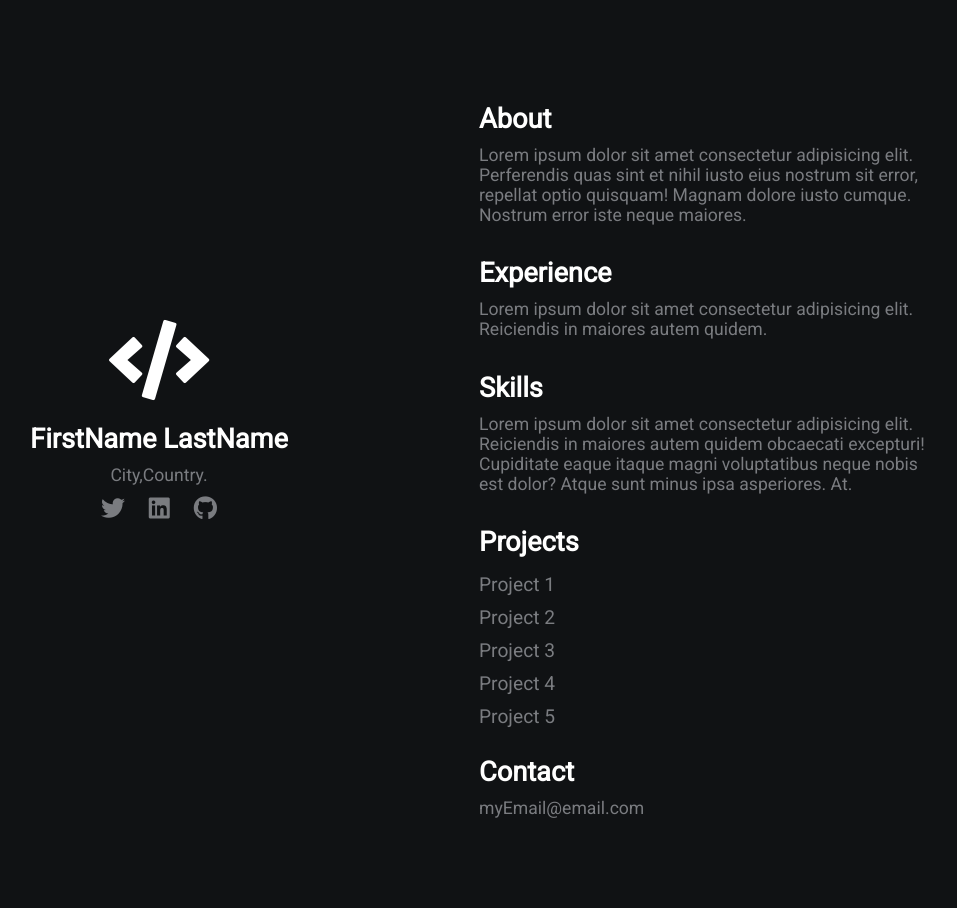
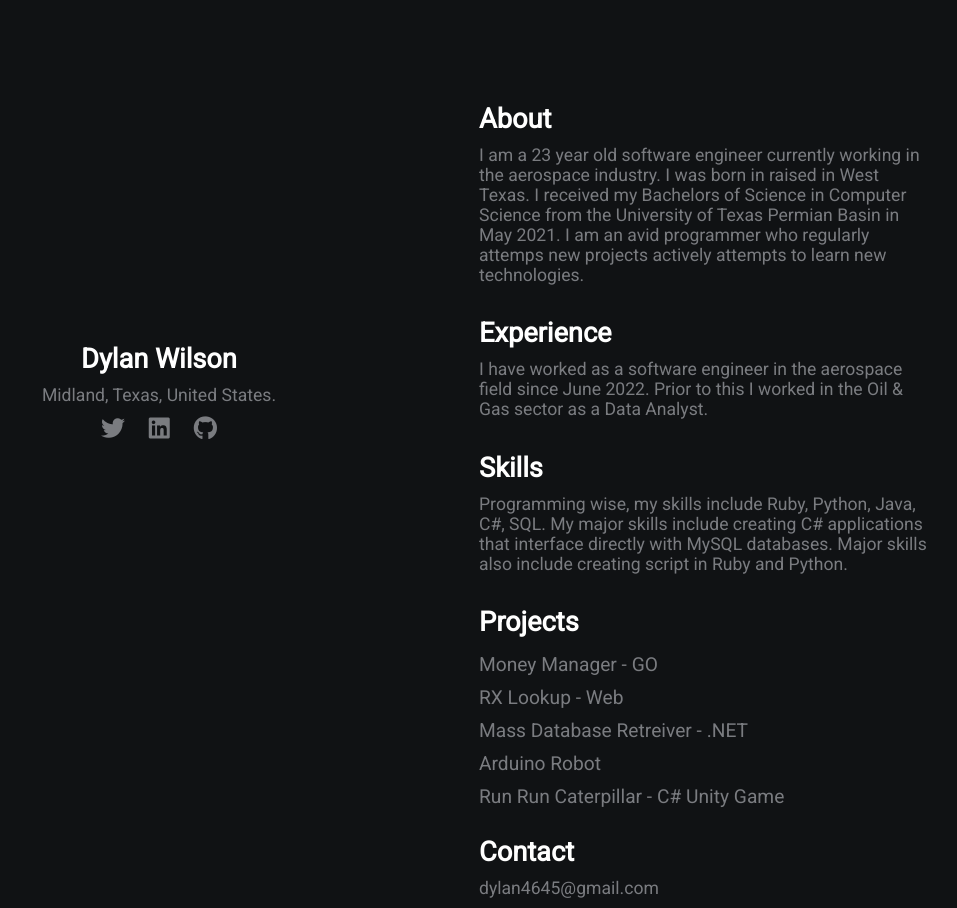
Before and after one commit to DylanWilson-Hub/Portolio, a plain HTML site: page index.html in a window 1280 px wide. Shown: the whole page, without its empty margins (161-1118 px from the left). Before the commit the page ends 828 px from the top, so only its background shows below. Drawn offline with Linux system fonts and the light colour scheme.

Commit message:
concept ideas

```diff
--- a/index.html
+++ b/index.html
@@ -6,34 +6,33 @@
     <meta http-equiv="X-UA-Compatible" content="ie=edge">
     <link rel="stylesheet" href="https://use.fontawesome.com/releases/v5.4.1/css/all.css" integrity="sha384-5sAR7xN1Nv6T6+dT2mhtzEpVJvfS3NScPQTrOxhwjIuvcA67KV2R5Jz6kr4abQsz" crossorigin="anonymous">
     <link rel="stylesheet" href="style.css">
-    <title>Your Name</title>
+    <title>Dylan Wilson</title>
 </head>
 <body>
     <div class="grid-2">
         <div class="section-1">
-            <i class="fas fa-code fa-5x white"></i>
-            <h2>FirstName LastName</h2>
-            <p>City,Country.</p>
+            <h2>Dylan Wilson</h2>
+            <p>Midland, Texas, United States.</p>
             <a href="#"><i class="fab fa-twitter"></i></a>
             <a href="#"><i class="fab fa-linkedin"></i></a>
             <a href="#"><i class="fab fa-github"></i></a>
         </div>
         <div class="section-2">
             <h2>About</h2>
-            <p>Lorem ipsum dolor sit amet consectetur adipisicing elit. Perferendis quas sint et nihil iusto eius nostrum sit error, repellat optio quisquam! Magnam dolore iusto cumque. Nostrum error iste neque maiores.</p>
+            <p>I am a 23 year old software engineer currently working in the aerospace industry. I was born in raised in West Texas. I received my Bachelors of Science in Computer Science from the University of Texas Permian Basin in May 2021. I am an avid programmer who regularly attemps new projects actively attempts to learn new technologies.</p>
             <h2>Experience</h2>
-            <p>Lorem ipsum dolor sit amet consectetur adipisicing elit. Reiciendis in maiores autem quidem.</p>
+            <p>I have worked as a software engineer in the aerospace field since June 2022. Prior to this I worked in the Oil & Gas sector as a Data Analyst.</p>
 
             <h2>Skills</h2>
-            <p>Lorem ipsum dolor sit amet consectetur adipisicing elit. Reiciendis in maiores autem quidem obcaecati excepturi! Cupiditate eaque itaque magni voluptatibus neque nobis est dolor? Atque sunt minus ipsa asperiores. At.</p>
+            <p>Programming wise, my skills include Ruby, Python, Java, C#, SQL. My major skills include creating C# applications that interface directly with MySQL databases. Major skills also include creating script in Ruby and Python.</p>
             <h2>Projects</h2>
-            <a href="#">Project 1</a>
-            <a href="#">Project 2</a>
-            <a href="#">Project 3</a>
-            <a href="#">Project 4</a>
-            <a href="#">Project 5</a>
+            <a style="white-space: nowrap" href="www.google.com">Money Manager - GO</a>
+            <a style="white-space: nowrap" href="#">RX Lookup - Web</a>
+            <a style="white-space: nowrap" href="#">Mass Database Retreiver - .NET</a>
+            <a style="white-space: nowrap" href="#">Arduino Robot</a>
+            <a style="white-space: nowrap" href="#">Run Run Caterpillar - C# Unity Game</a>
             <h2>Contact</h2>
-            <p>myEmail@email.com</p>
+            <p>dylan4645@gmail.com</p>
         </div>
     </div>
 </body>
--- a/style.css
+++ b/style.css
@@ -1,4 +1,4 @@
-/* globals */
+/* global */
 @import url('https://fonts.googleapis.com/css?family=Roboto');
 
 .grid-2{
```
